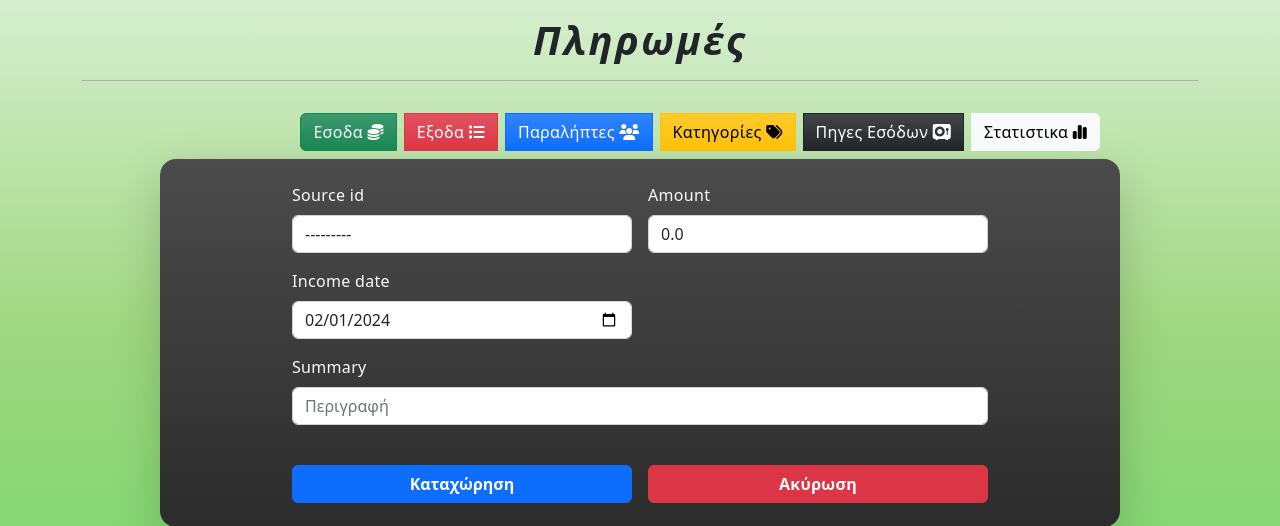
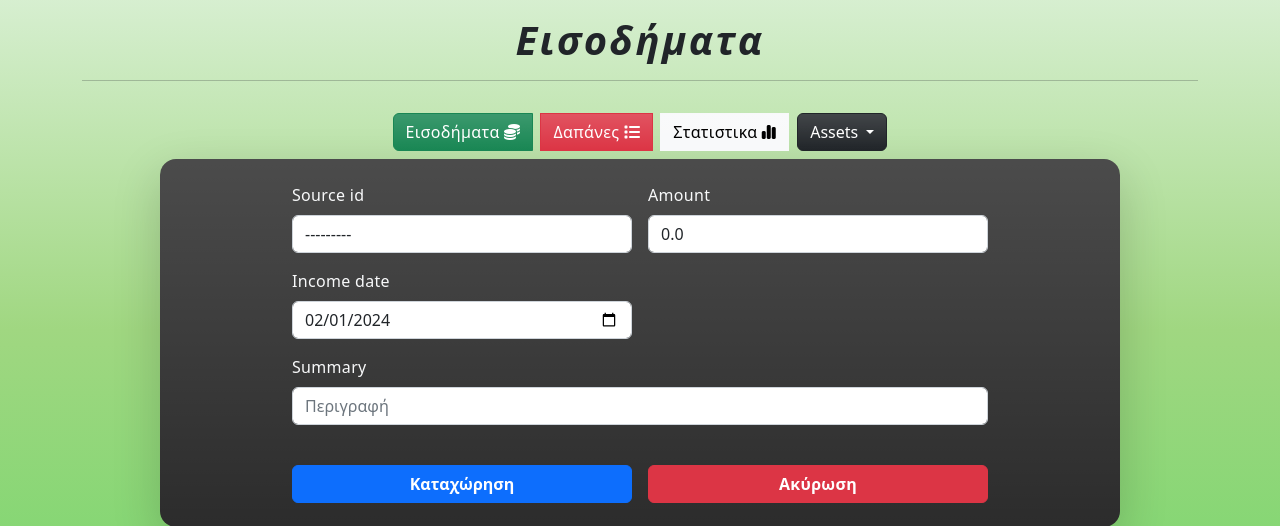
Before and after one commit to steriospydev/agora, a Django app: page /payment/income/ in a window 1280 px wide. Shown: the part 88-614 px from the top of the page. Run offline with Django 4.2, Linux system fonts and the light colour scheme; the visitor is signed in with stand-in values (Sample User, id 1); data that the repository does not hold is empty.

Commit message:
styling issues resolved

```diff
--- a/apps/dash/templates/dash/card.html
+++ b/apps/dash/templates/dash/card.html
@@ -1,5 +1,5 @@
 
-<div class="col-xl-6 col-sm-6 col-12 ">
+<div class="col-lg-6 col-md-6 col-12 ">
     <div class="card shadow p-2 bg-dark text-white rounded">
     <div class="card-content">
         <div class="card-body ">
--- a/apps/payment/templates/payment/income.html
+++ b/apps/payment/templates/payment/income.html
@@ -1,11 +1,11 @@
 {% extends 'base.html' %}
 {% load static %}
 
-{% block title %}Πληρωμές{% endblock %}
+{% block title %}Εισοδήματα{% endblock %}
 
 {% block content %}
 
-    {% include 'misc/page_title.html' with title='Πληρωμές' %}
+    {% include 'misc/page_title.html' with title='Εισοδήματα' %}
 
     {% include 'payment/misc/buttons.html' %}
 
--- a/apps/payment/templates/payment/misc/buttons.html
+++ b/apps/payment/templates/payment/misc/buttons.html
@@ -1,14 +1,28 @@
-<div class="container align-content-end text-end w-75 pb-2">
-   <div class="btn-group flex-column flex-sm-row">
-      <a type="button" href="{% url 'payment:income' %}" class="btn btn-success bg-gradient me-2">Εσοδα <i class="fa-solid fa-coins"></i></a>
-
-      <a type="button" href="{% url 'payment:payment' %}" class="btn btn-danger me-2 bg-gradient">Εξοδα <i class="fa-solid fa-list"></i></a>
-
-      <a type="button" href="{% url 'payment:payee' %}" class="btn btn-primary bg-gradient me-2">Παραλήπτες <i class="fa-solid fa-users"></i></a>
-      <a type="button" href="{% url 'payment:payee-label' %}" class="btn btn-warning bg-gradient  me-2">Κατηγορίες <i class="fa-solid fa-tags"></i></a>
-      <a type="button" href="{% url 'payment:source' %}" class="btn btn-dark bg-gradient me-2">Πηγες Εσόδων <i class="fa-solid fa-vault"></i></a>
-      <a type="button" href="{% url 'payment:statistics' %}" class="btn btn-light bg-gradient me-2">
-         Στατιστικα <i class="fa-solid fa-chart-simple"></i></a>
-
+<div class="container text-center pb-2">
+   <div class="btn-group flex-row">
+      <a type="button" href="{% url 'payment:income' %}" class="btn btn-success bg-gradient me-2">
+         Εισοδήματα <i class="fa-solid fa-coins"></i></a>
+      <a type="button" href="{% url 'payment:payment' %}" class="btn btn-danger me-2 bg-gradient">
+         Δαπάνες <i class="fa-solid fa-list"></i></a>
+      {% if not request.resolver_match.url_name == 'statistics' %}
+         <a type="button" href="{% url 'payment:statistics' %}" class="btn btn-light bg-gradient me-2">
+            Στατιστικα <i class="fa-solid fa-chart-simple"></i></a>
+      {% endif %}
+      <div class="dropdown ">
+         <button class="btn btn-dark bg-gradient dropdown-toggle" type="button" id="dropdownMenuButton1" data-bs-toggle="dropdown" aria-expanded="false">
+            Assets
+         </button>
+         <ul class="dropdown-menu bg-dark bg-gradient" aria-labelledby="dropdownMenuButton1">
+            <li><a type="button" href="{% url 'payment:payee' %}"
+               class="btn btn-outline-danger  bg-gradient text-start w-100">
+               <i class="fa-solid fa-users"></i> Παραλήπτες</a></li>
+            <li><a type="button" href="{% url 'payment:payee-label' %}"
+               class="btn btn-outline-success text-start  w-100 ">
+               <i class="fa-solid fa-tags"></i> Κατηγορίες</a></li>
+            <li><a type="button" href="{% url 'payment:source' %}" class="btn btn-outline-light text-start  me-2 w-100">
+               <i class="fa-solid fa-vault"></i> Πηγες</a></li>
+            </li>
+         </ul>
+      </div>
    </div>
 </div>
--- a/assets/css/style.css
+++ b/assets/css/style.css
@@ -99,9 +99,9 @@ table th {
 
 
   table tr {
-    border-bottom: 3px solid #ddd;
+    border-bottom: 10px solid #a0d781;
     display: block;
-    margin-bottom: .625em;
+    margin-bottom: 1.625em;
   }
 
   table td {
@@ -136,13 +136,16 @@ table th {
 .page_title {
   letter-spacing: 0.06em;
 }
+.subheader{
+  color: rgba(228, 58, 58, 0.849);
+}
 
 .subheader:after{
   content: "";
   display: block; /* Make the pseudo-element a block-level element */
-  width:130px;
+  width: 213px;
   border-radius: 2rem;
-  border-bottom: 8px solid rgb(89, 153, 206); /* Add a black solid line at the bottom */
+  border-bottom: 8px solid rgb(93, 141, 230); /* Add a black solid line at the bottom */
   margin-top: 8px; /* Adjust the margin to control the spacing between text and line */
 
 }
--- a/templates/misc/navbar.html
+++ b/templates/misc/navbar.html
@@ -11,7 +11,7 @@
                     <a href="{% url 'dash:dashboard' %}" class="nav-item nav-link {% if request.resolver_match.url_name == 'dashboard' %}active{% endif %}">Dashboard</a>
                     <a href="{% url 'order:order-list' %}" class="nav-item nav-link {% if request.resolver_match.url_name == 'add-product' %}active{% endif %}{% if request.resolver_match.url_name == 'order-list' %}active{% endif %}{% if request.resolver_match.url_name == 'order-detail' %}active{% endif %}">
                         Παραγγελίες</a>
-                    <a href="{% url 'payment:payment' %}"
+                    <a href="{% url 'payment:statistics' %}"
                         class="nav-item nav-link {% if request.resolver_match.url_name == 'payment' %}active{% endif %}{% if request.resolver_match.url_name == 'payee' %}active{% endif %}{% if request.resolver_match.url_name == 'payee-label' %}active{% endif %}">
                         Εσοδα/Εξοδα</a>
                     <a href="{% url 'product:product' %}"
```
Also changed, not shown: apps/payment/templates/payment/payment.html (+4 -4 lines), apps/payment/templates/payment/statistics.html (+7 -7 lines).
